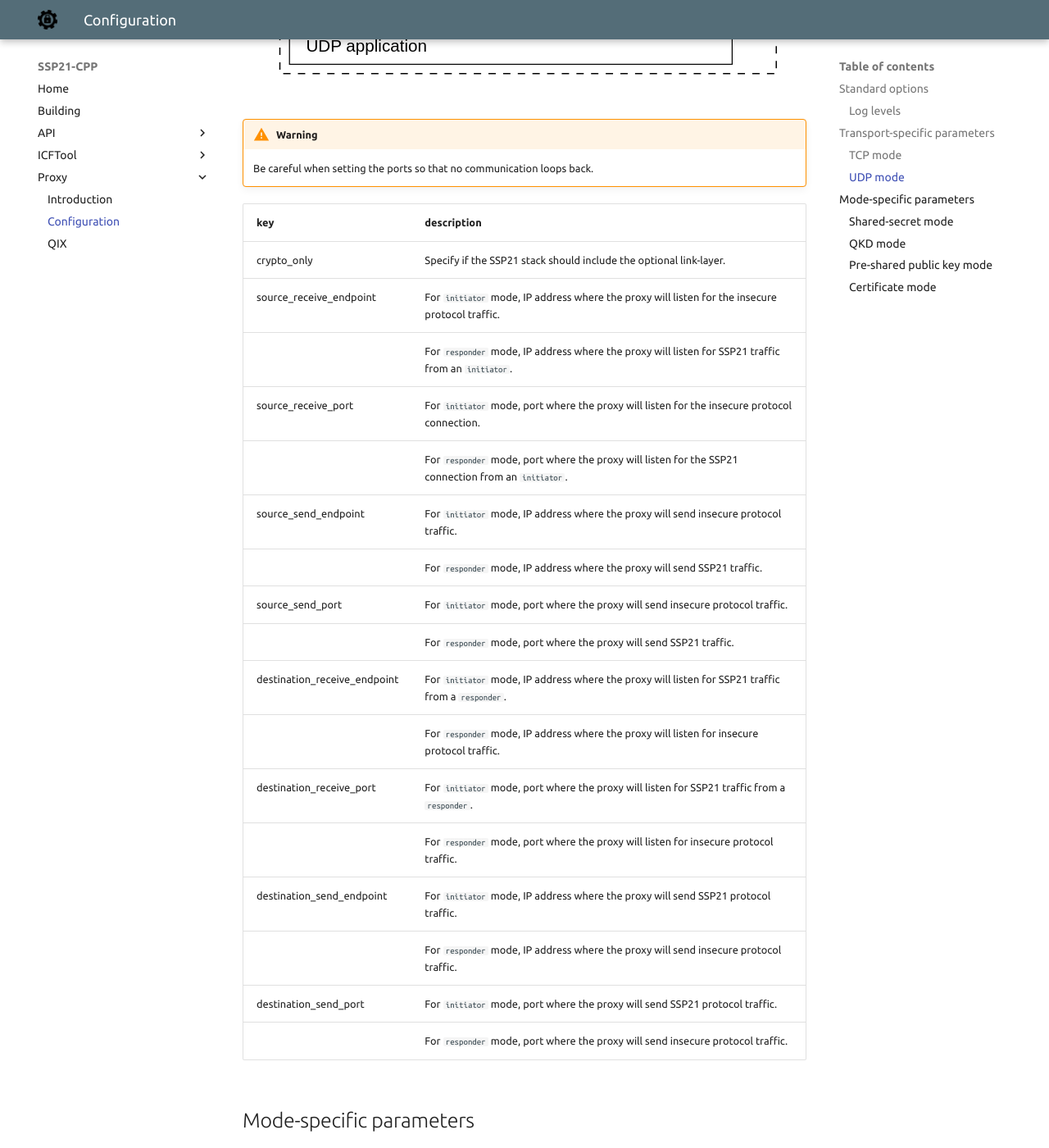
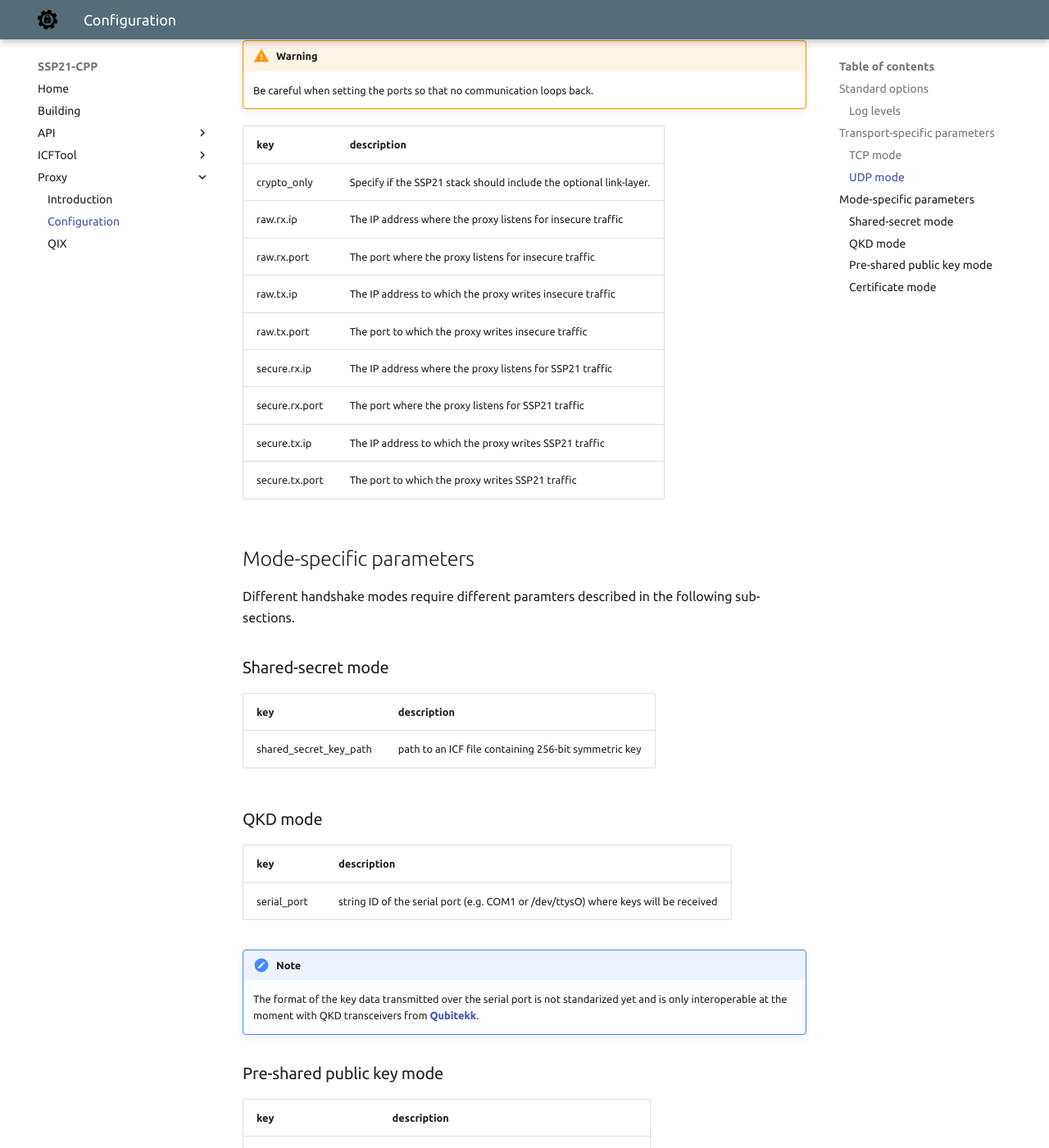
Before and after one commit to aegis4ics/ssp21-cpp-mkdocs, an MkDocs documentation site: the page built from docs/proxy/configuration.md, in a window 1280 px wide and 1400 px high, scrolled down 3211 px. Shown: the whole window at 82% size. Built offline with MkDocs 1.6.1 and Material for MkDocs 9.7.7, drawn with Linux system fonts in a browser that asks for light colours; some of the changed text lies outside the part shown.

Commit message:
update UDP docs

````diff
--- a/docs/proxy/configuration.md
+++ b/docs/proxy/configuration.md
@@ -11,13 +11,8 @@ mode=<initiator|responder>
 log_levels=iwemf
 remote_address=1
 local_address=10
-max_sessions=1
-listen_port=20000
-listen_endpoint=127.0.0.1
-connect_port=20001
-connect_endpoint=127.0.0.1
 handshake_mode=<shared_secret|qkd|preshared|certificate>
-; additional parameters depend on the handshake mode
+; additional parameters depend on the handshake mode or protocol type
 ```
 
 The name of section (i-proxy above) is used for logging purposes to uniquely identify log messages for a particular session.
@@ -81,22 +76,15 @@ illustrates the different settings:
 | key                          | description                                                                                                                  |
 |------------------------------|------------------------------------------------------------------------------------------------------------------------------|
 | crypto_only                  | Specify if the SSP21 stack should include the optional link-layer.                                                           |
-| source_receive_endpoint      | For `initiator` mode, IP address where the proxy will listen for the insecure protocol traffic.                              |
-|                              | For `responder` mode, IP address where the proxy will listen for SSP21 traffic from an `initiator`.                          |
-| source_receive_port          | For `initiator` mode, port where the proxy will listen for the insecure protocol connection.                                 |
-|                              | For `responder` mode, port where the proxy will listen for the SSP21 connection from an `initiator`.                         |
-| source_send_endpoint         | For `initiator` mode, IP address where the proxy will send insecure protocol traffic.                                        |
-|                              | For `responder` mode, IP address where the proxy will send SSP21 traffic.                                                    |
-| source_send_port             | For `initiator` mode, port where the proxy will send insecure protocol traffic.                                              |
-|                              | For `responder` mode, port where the proxy will send SSP21 traffic.                                                          |
-| destination_receive_endpoint | For `initiator` mode, IP address where the proxy will listen for SSP21 traffic from a `responder`.                           |
-|                              | For `responder` mode, IP address where the proxy will listen for insecure protocol traffic.                                  |
-| destination_receive_port     | For `initiator` mode, port where the proxy will listen for SSP21 traffic from a `responder`.                                 |
-|                              | For `responder` mode, port where the proxy will listen for insecure protocol traffic.                                        |
-| destination_send_endpoint    | For `initiator` mode, IP address where the proxy will send SSP21 protocol traffic.                                           |
-|                              | For `responder` mode, IP address where the proxy will send insecure protocol traffic.                                        |
-| destination_send_port        | For `initiator` mode, port where the proxy will send SSP21 protocol traffic.                                                 |
-|                              | For `responder` mode, port where the proxy will send insecure protocol traffic.                                              |
+| raw.rx.ip                    | The IP address where the proxy listens for insecure traffic                                                                  |
+| raw.rx.port                  | The port where the proxy listens for insecure traffic                                                                        |
+| raw.tx.ip                    | The IP address to which the proxy writes insecure traffic                                                                    |
+| raw.tx.port                  | The port to which the proxy writes insecure traffic                                                                          |
+| secure.rx.ip                 | The IP address where the proxy listens for SSP21 traffic                                                                     |
+| secure.rx.port               | The port where the proxy listens for SSP21 traffic                                                                           |
+| secure.tx.ip                 | The IP address to which the proxy writes SSP21 traffic                                                                       |
+| secure.tx.port               | The port to which the proxy writes SSP21 traffic                                                                             |
+
 
 
 ## Mode-specific parameters
````
Also changed, not shown: docs/img/udp.svg.
